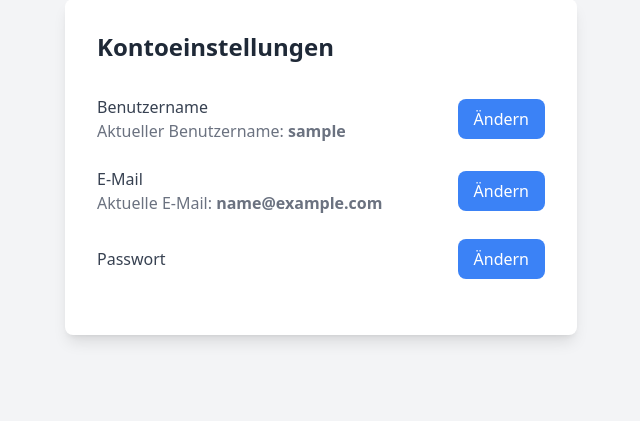
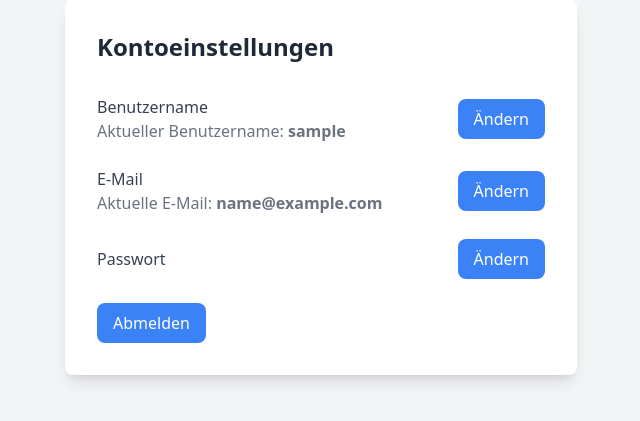
Before and after one commit to timusnbnz/BlogPHP, a PHP site: page /account.php in a window 1280 px wide. Shown: the part 116-537 px from the top of the page, without its empty margins (319-959 px from the left). Run offline with PHP 8.4, Linux system fonts and the light colour scheme; the visitor is signed in with stand-in values (Sample User, id 1); some libraries are stand-ins or nearby versions.

Commit message:
feat(account): logout button

```diff
--- a/html/account.php
+++ b/html/account.php
@@ -112,6 +112,11 @@ if ($_SERVER['REQUEST_METHOD'] === 'POST') {
                 <input type="password" name="new_password" placeholder="Neues Passwort" class="w-full px-4 py-2 border rounded-lg focus:outline-none focus:ring-2 focus:ring-blue-500 mb-4" />
                 <button type="submit" class="w-full bg-green-500 hover:bg-green-600 text-white py-2 rounded-lg">Speichern</button>
             </form>
+            <a href="logout.php">
+                <button type="button" class="bg-blue-500 hover:bg-blue-600 text-white py-2 px-4 rounded-lg">
+                    Abmelden
+                </button>
+            </a>
         </div>
     </div>
 
```
